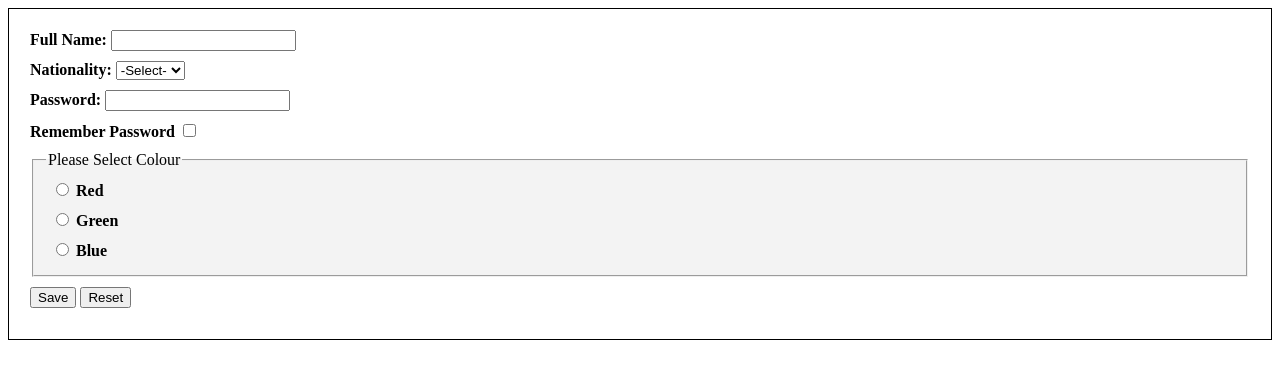
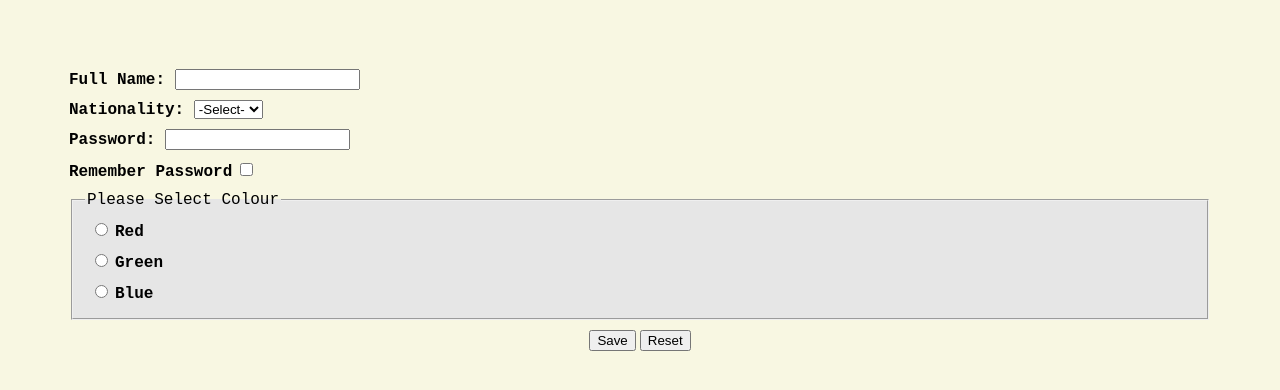
Before and after one commit to Carloskino/webDev1, a plain HTML site: page contact.html in a window 1280 px wide. Drawn offline with Linux system fonts and the light colour scheme.

Commit message:
Contact Style
Added style css for Contacts

```diff
--- a/assets/styles/contactStyle.css
+++ b/assets/styles/contactStyle.css
@@ -1,7 +1,6 @@
 body{
-    padding:10px;
-    border:1px solid black;
-    border-spacing: 0px;
+    padding: 50px;
+    background-color: #f8f7e2;
 }
 form{
     padding:1px;
@@ -11,7 +10,16 @@ div{
 }
 label{
     font-weight: bold;
+    font-family: 'Courier New', Courier, monospace;
 }
 fieldset{
-    background-color: #f3f3f3;
+    background-color: #e6e6e6;
 }
+legend{
+    font-weight: lighter;
+    font-family: 'Courier New', Courier, monospace;
+}
+.buttonstyle{
+    text-align: center;
+    font-weight: 900;
+}
--- a/contact.html
+++ b/contact.html
@@ -49,12 +49,11 @@
                     </div>
                 </fieldset>
             </div>
-            <div>
+            <div class="buttonstyle">
                 <button type="submit">Save</button>
                 <button type="reset">Reset</button>
             </div>
             <div id="contactFormErrors">
-
             </div>
         </form>
     </div>
```
